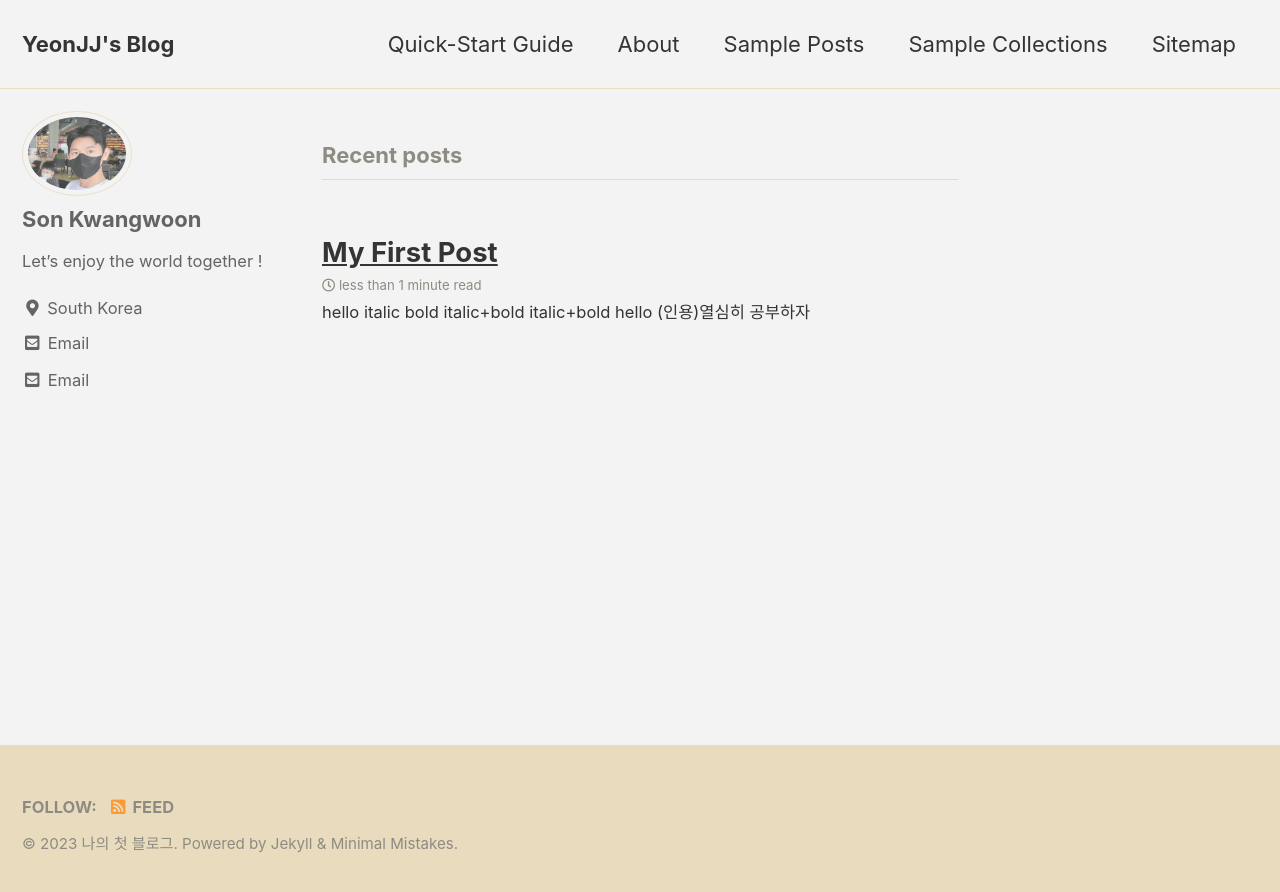
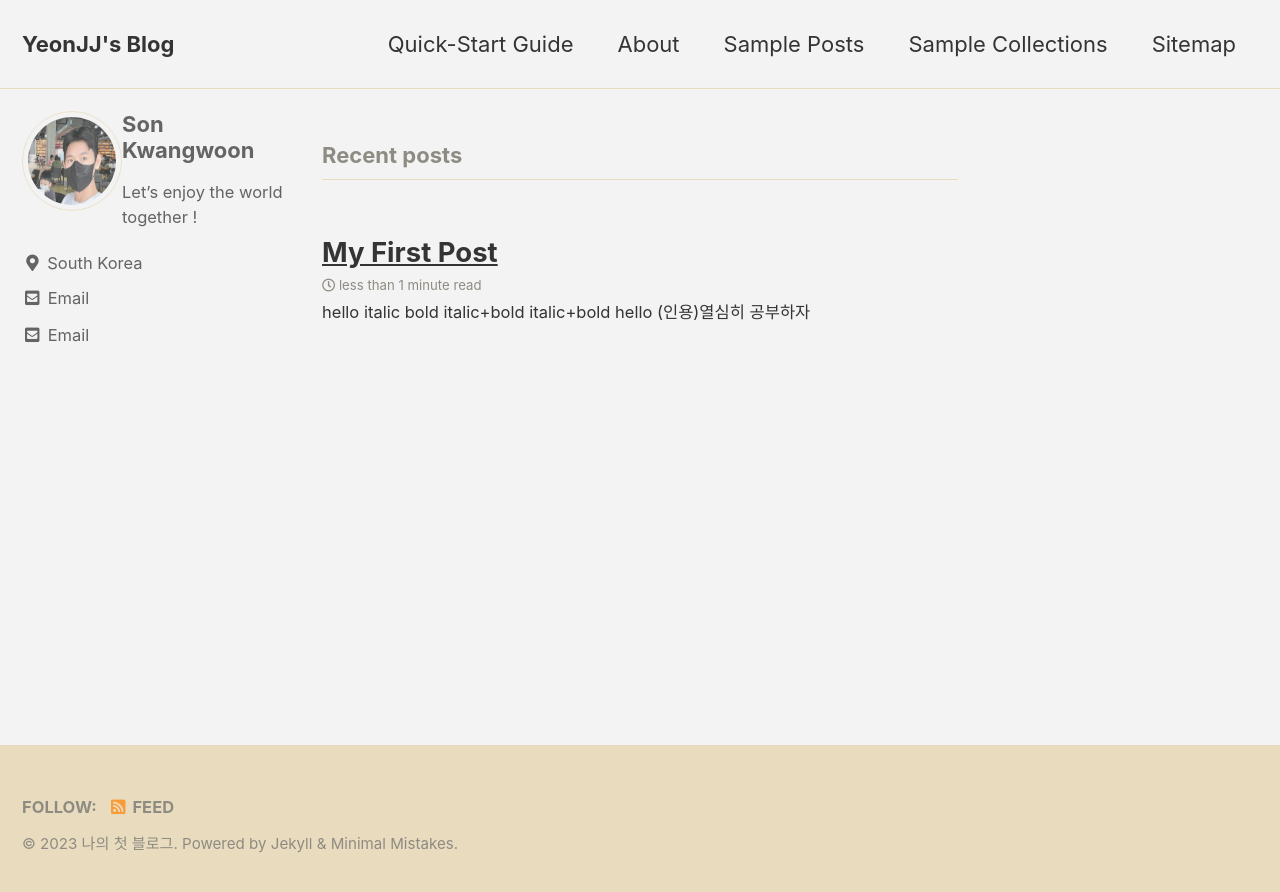
Before and after one commit to imyours241/imyours241.github.io, a Jekyll site: the page built from index.html, in a window 1280 px wide. Shown: the top 892 px of the page. Built offline with Jekyll 4.4.1, drawn with Linux system fonts in a browser that asks for light colours; cached includes are drawn as plain includes; the list of posts is cut into pages by our own code.

Commit message:
Update author-profile.html

```diff
--- a/_includes/author-profile.html
+++ b/_includes/author-profile.html
@@ -6,7 +6,7 @@
   {% if author.avatar %}
     <div class="author__avatar">
       <a href="{{ author.home | default: '/' | absolute_url }}">
-        <img src="{{ author.avatar | relative_url }}" alt="{{ author.name }}" itemprop="image" class="u-photo">
+        <img src="{{ author.avatar | relative_url }}" alt="{{ author.name }}" itemprop="image" class="u-photo" style="float: left; width:100px; height:100px;">
       </a>
     </div>
   {% endif %}
```
